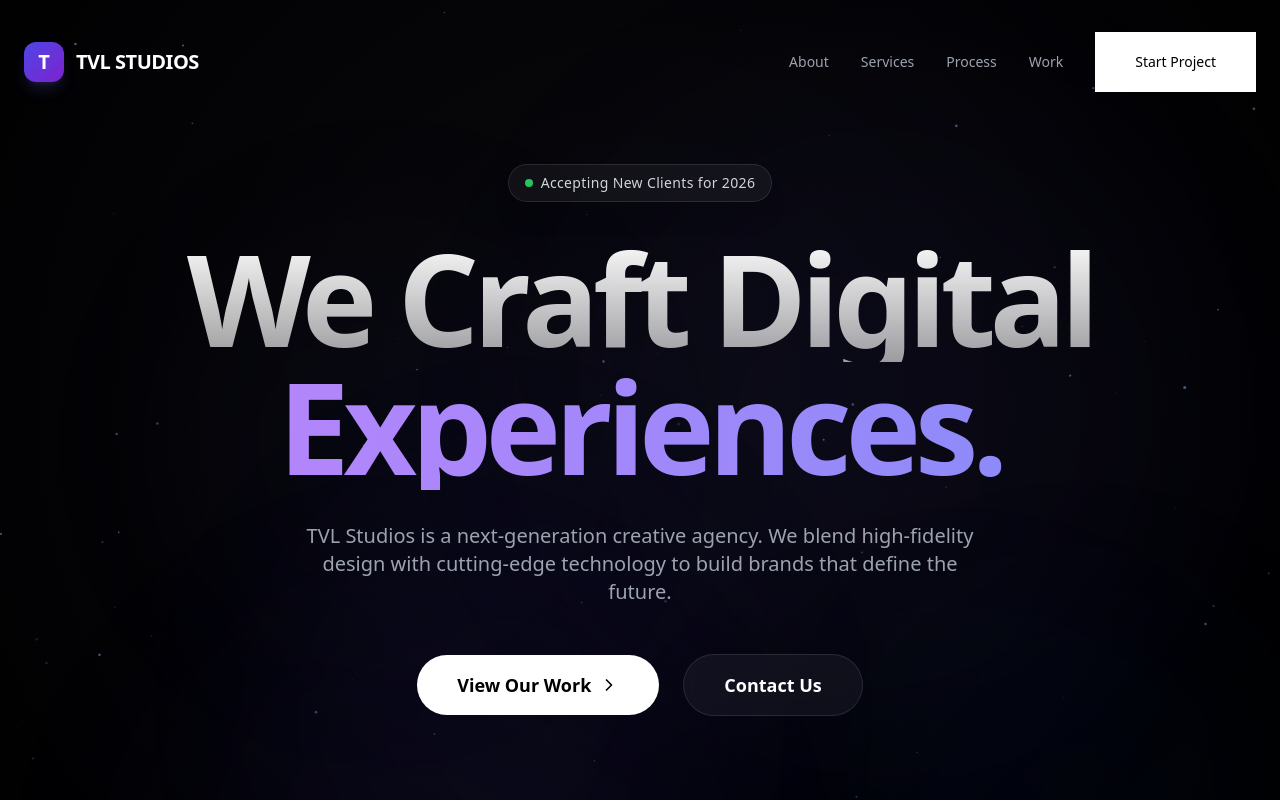
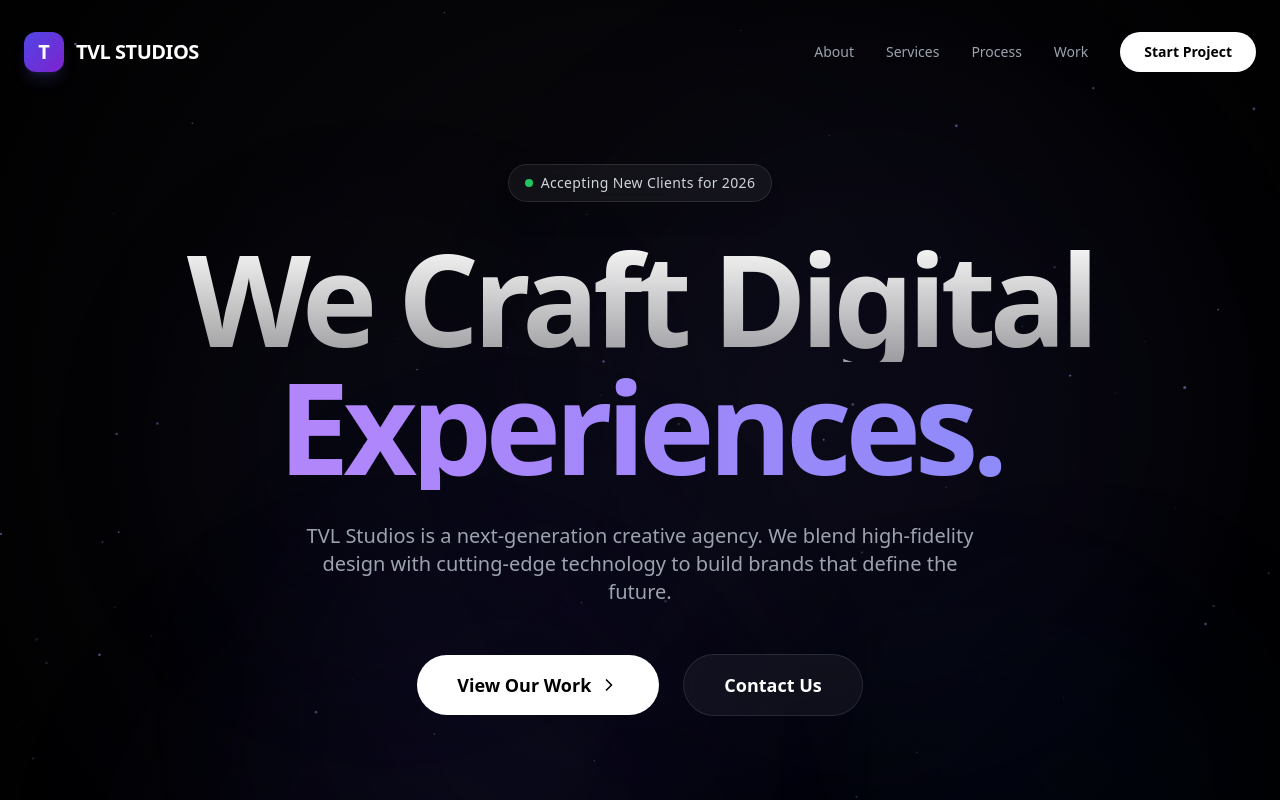
Before and after one commit to Umday-231105/tvlstudios, a Next.js app: page / in a window 1280 px wide. Shown: the top 800 px of the page. Built offline with nearby package versions, Linux system fonts and the light colour scheme.

Commit message:
Update page.js

```diff
--- a/src/app/page.js
+++ b/src/app/page.js
@@ -187,7 +187,7 @@ const Navbar = () => {
           ))}
           <button
   onClick={() => window.location.href = "/start-project"}
-  className="px-10 py-5 bg-white text-sm text-black"
+  className="px-6 py-2.5 bg-white text-black rounded-full text-sm font-bold hover:bg-indigo-50 transition-all duration-300 hover:scale-105 active:scale-95"
 
 >
   Start Project
```
